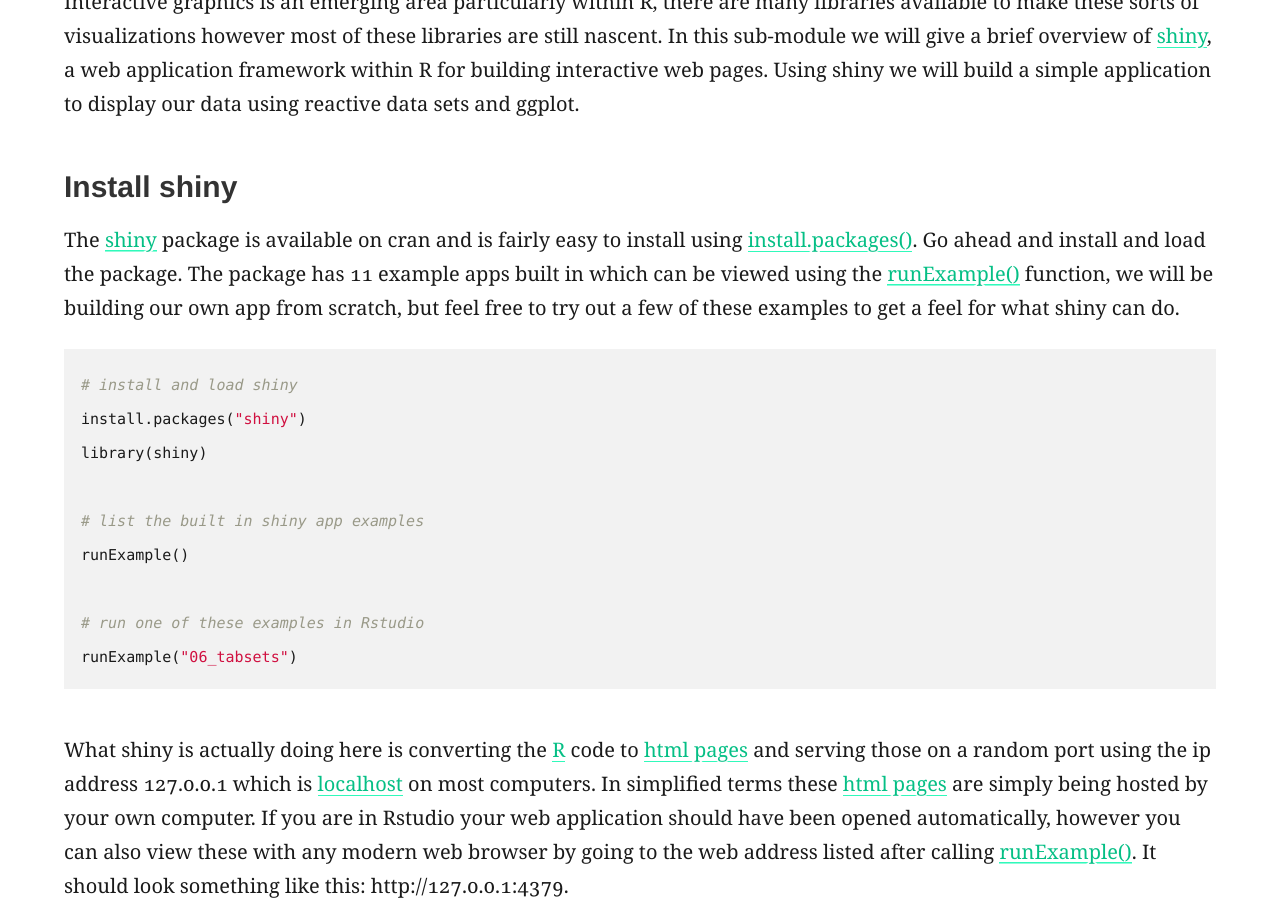
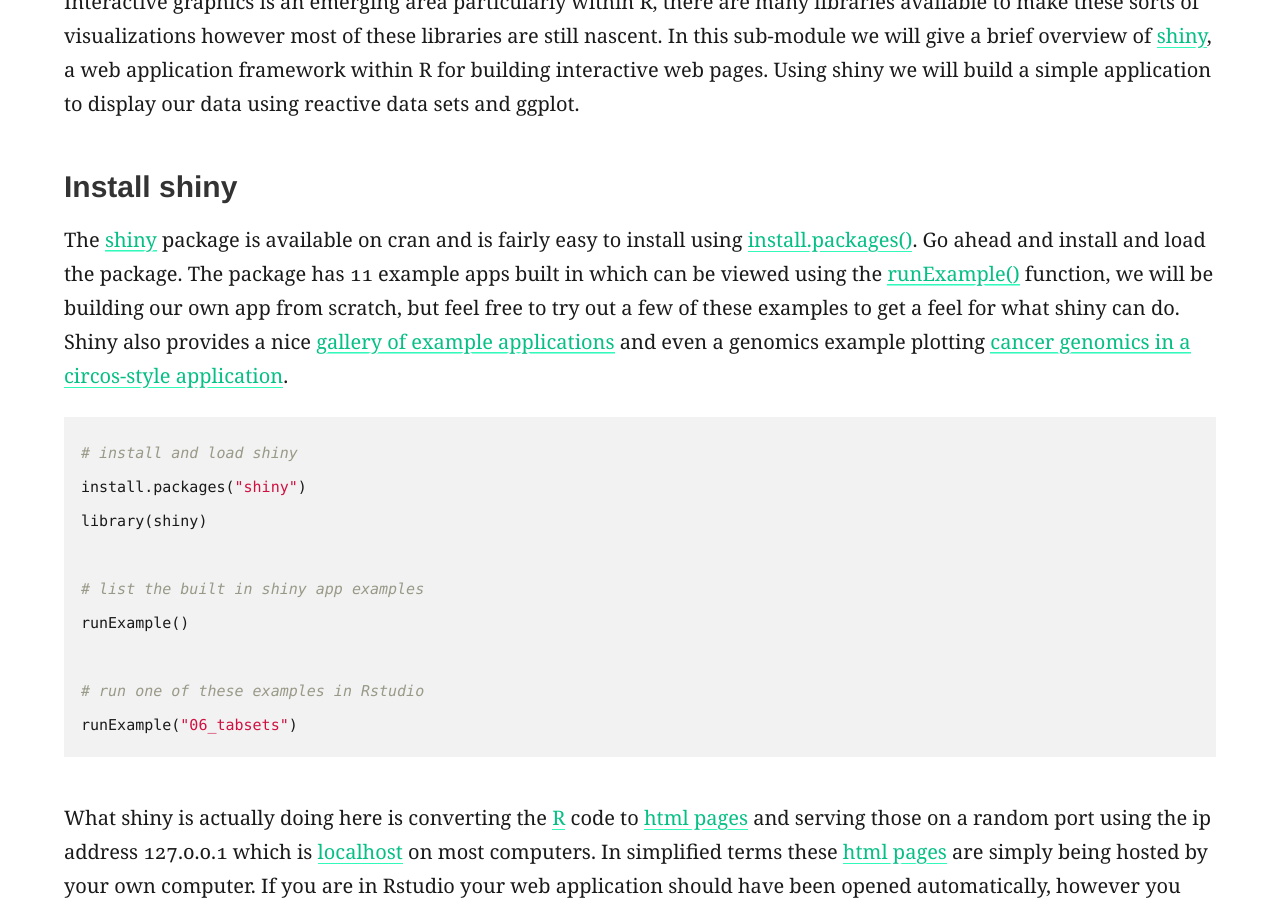
Before and after one commit to griffithlab/genviz.org, a Jekyll site: the page built from _posts/0002-04-01-introToshiny.md, in a window 1280 px wide and 900 px high, scrolled down 578 px. Built offline with Jekyll 4.4.1, drawn with Linux system fonts in a browser that asks for light colours; nearby versions of some CDN libraries.

````diff
--- a/_posts/0002-04-01-introToshiny.md
+++ b/_posts/0002-04-01-introToshiny.md
@@ -12,7 +12,7 @@ Interactive graphics is an emerging area particularly within R, there are many l
 
 ### Install shiny
 
-The [shiny](https://shiny.rstudio.com/) package is available on cran and is fairly easy to install using [install.packages()](https://www.rdocumentation.org/packages/utils/versions/3.4.1/topics/install.packages). Go ahead and install and load the package. The package has 11 example apps built in which can be viewed using the [runExample()](https://www.rdocumentation.org/packages/shiny/versions/1.0.3/topics/runExample) function, we will be building our own app from scratch, but feel free to try out a few of these examples to get a feel for what shiny can do.
+The [shiny](https://shiny.rstudio.com/) package is available on cran and is fairly easy to install using [install.packages()](https://www.rdocumentation.org/packages/utils/versions/3.4.1/topics/install.packages). Go ahead and install and load the package. The package has 11 example apps built in which can be viewed using the [runExample()](https://www.rdocumentation.org/packages/shiny/versions/1.0.3/topics/runExample) function, we will be building our own app from scratch, but feel free to try out a few of these examples to get a feel for what shiny can do. Shiny also provides a nice [gallery of example applications](https://shiny.rstudio.com/gallery/) and even a genomics example plotting [cancer genomics in a circos-style application](https://shiny.rstudio.com/gallery/genome-browser.html).
 ```R
 # install and load shiny
 install.packages("shiny")
````
Also changed, not shown: assets/Ensembl/ensembl_datadisplay_gene_gainloss_tree.png (added), assets/Ensembl/ensembl_datadisplay_geneexpression.png (added), assets/Ensembl/ensembl_datadisplay_splicing.png (added), assets/shiny/shiny_gallery_genomics_example.png (added), 1 other file.
